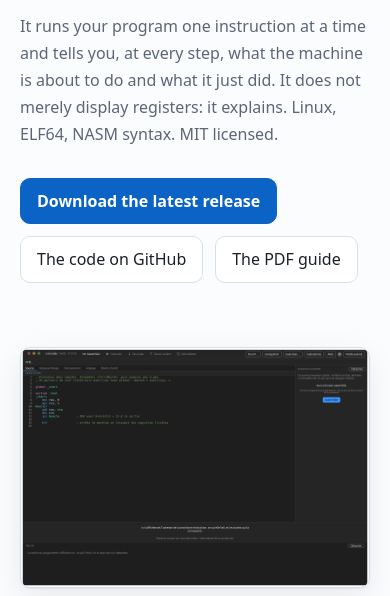
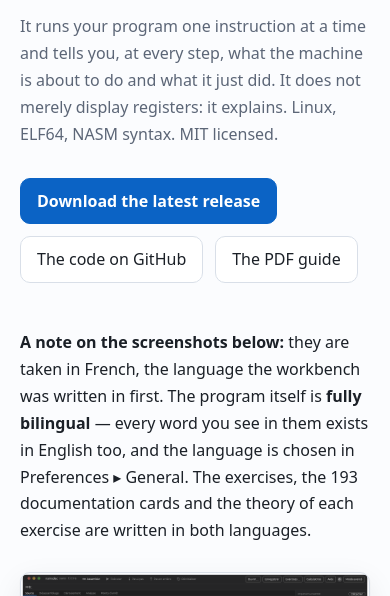
Before and after one commit to fredza/namsdec, a plain HTML site: page docs/en.html in a window 390 px wide. Shown: the part 240-836 px from the top of the page. Drawn offline with Linux system fonts and the light colour scheme.

Commit message:
Les captures sont en français, le programme ne l'est pas
Un lecteur anglophone arrive sur la page anglaise, descend, et voit huit
captures en français. Rien ne lui dit si c'est la page qui a été
traduite à moitié ou le programme qui ne parle pas sa langue — et la
seconde hypothèse est la plus naturelle, puisque c'est l'application
qu'on lui montre.

Une ligne avant la première capture le dit donc : elles sont prises en
français, le programme est entièrement bilingue, la langue se choisit
dans Préférences, et les exercices comme les 193 fiches existent dans
les deux langues. Avant la première image, et non après : ce qu'on
explique après coup, on l'explique à quelqu'un qui a déjà conclu.

Et « Journal des versions » quitte le pied de la page principale.

Co-Authored-By: Claude Opus 5 <noreply@anthropic.com>

```diff
--- a/docs/en.html
+++ b/docs/en.html
@@ -68,6 +68,16 @@
       <a class="bouton" href="guide-namsdec-1.0.0-beta.666.pdf">The PDF guide</a>
     </div>
   </section>
+
+  <!-- Les captures sont prises en français : autant le dire avant la
+       première, plutôt que de laisser un lecteur anglophone croire
+       que le programme ne parle pas sa langue. -->
+  <p class="sous"><strong>A note on the screenshots below:</strong> they are taken
+    in French, the language the workbench was written in first. The program itself is
+    <strong>fully bilingual</strong> — every word you see in them exists in English too,
+    and the language is chosen in Preferences ▸ General. The exercises, the 193
+    documentation cards and the theory of each exercise are written in both
+    languages.</p>
 
   <figure>
     <img src="images/etabli.png" alt="The Workbench: the beginner screen, with the editor in the middle and the machine panel on the right.">
```
Also changed, not shown: docs/index.html (+0 -1 lines).
